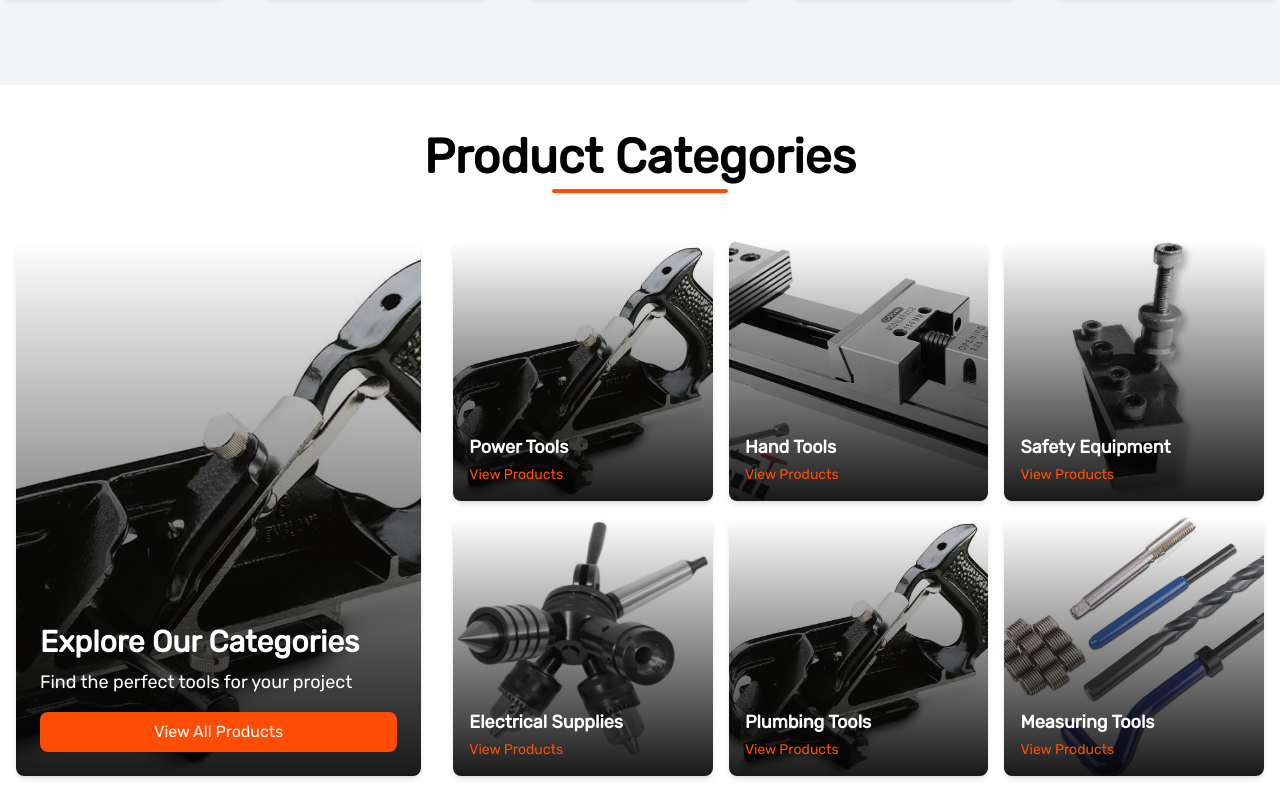
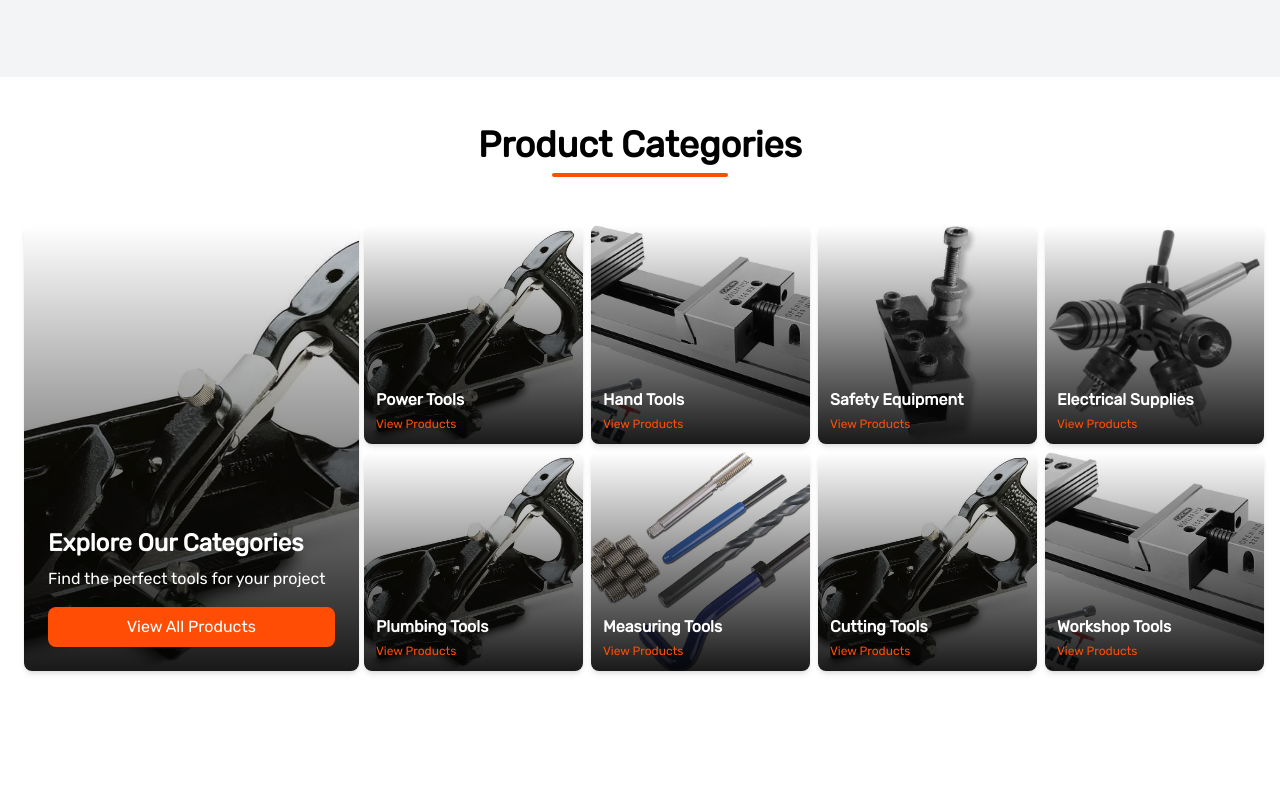
Before and after one commit to DesireDivTeam/Kaal, a Next.js app: page / in a window 1280 px wide. Shown: the part 1100-1897 px from the top of the page. Built offline with nearby package versions, Linux system fonts and the light colour scheme.

Commit message:
Add cache control headers and adjust heading sizes for improved performance and consistency

```diff
--- a/next.config.mjs
+++ b/next.config.mjs
@@ -1,4 +1,27 @@
 /** @type {import('next').NextConfig} */
-const nextConfig = {};
+const nextConfig = {
+  async headers() {
+    return [
+      {
+        source: "/:all*(svg|jpg|png|webp)",
+        headers: [
+          {
+            key: "Cache-Control",
+            value: "no-cache, no-store, must-revalidate",
+          },
+        ],
+      },
+      {
+        source: "/:path*",
+        headers: [
+          {
+            key: "Cache-Control",
+            value: "no-store, must-revalidate",
+          },
+        ],
+      },
+    ];
+  },
+};
 
 export default nextConfig;
--- a/src/app/(pages)/contact/page.js
+++ b/src/app/(pages)/contact/page.js
@@ -110,7 +110,7 @@ export default function Component() {
   return (
     <Wrapper className="mb-6">
       <span className="w-full text-center ">
-        <h1 className="mb-12  md:text-5xl ">Get in Touch</h1>
+        <h1 className="mb-12  text-4xl ">Get in Touch</h1>
       </span>
       <div className="grid lg:grid-cols-2 grid-cols-1 gap-8 ">
         <section className="flex-col  md:flex space-y-10">
--- a/src/app/_component/Aboutus.jsx
+++ b/src/app/_component/Aboutus.jsx
@@ -11,9 +11,7 @@ export default function AboutUs({ activePage = "about" }) {
       <Wrapper>
         <div className="grid grid-cols-1 lg:grid-cols-2 gap-12 items-center">
           <div>
-            <h1 className=" md:text-5xl font-bold text-gray-900 mb-6">
-              About Us
-            </h1>
+            <h1 className=" text-4xl font-bold text-gray-900 mb-6">About Us</h1>
             <div className="w-24 h-1 bg-orange-500 mb-8"></div>
             <p className="text-gray-700 mb-6 leading-relaxed">
               Aimed with an invaluable legacy, contemporary approach and
--- a/src/app/_component/NewProducts.jsx
+++ b/src/app/_component/NewProducts.jsx
@@ -24,7 +24,7 @@ export default function NewProducts() {
     <section className="w-full bg-gray-100 py-12">
       <Wrapper>
         <div className="w-full pb-12 flex flex-col justify-center items-center">
-          <h1 className="md:text-5xl font-bold text-black">New Arrivals</h1>
+          <h1 className="text-4xl font-bold text-black">New Arrivals</h1>
           <span className="bg-orange-500 w-44 h-1 rounded-full mt-4"></span>
         </div>
 
--- a/src/app/_component/Product.jsx
+++ b/src/app/_component/Product.jsx
@@ -24,7 +24,7 @@ export default function Product({ activepage = "product" }) {
     <>
       <Wrapper>
         <span className="w-full pb-12 flex flex-col justify-center items-center ">
-          <h1 className=" md:text-5xl font-bold text-black">
+          <h1 className=" text-4xl font-bold text-black">
             {activepage === "homepage" ? "Hot Sellers" : ""}{" "}
           </h1>
           {activepage === "homepage" && (
--- a/src/app/_component/Testinomials.jsx
+++ b/src/app/_component/Testinomials.jsx
@@ -97,7 +97,7 @@ const Testimonial = () => {
     <section className="bg-gradient-to-b from-gray-50 to-white py-16">
       <div className="container mx-auto px-4 max-w-6xl">
         <div className="text-center mb-16">
-          <h2 className=" md:text-5xl font-bold text-gray-900 mb-4">
+          <h2 className=" text-4xl font-bold text-gray-900 mb-4">
             What Our Clients Say
           </h2>
           <div className="bg-[var(--maincolor)] w-32 h-1 mx-auto rounded-full"></div>
--- a/src/app/_component/TopBrands.jsx
+++ b/src/app/_component/TopBrands.jsx
@@ -39,7 +39,7 @@ const TopBrands = () => {
     <section className="py-16 bg-[var(--maincolor)]">
       <div className="max-w-screen-xl mx-auto px-4">
         <div className="text-center mb-12">
-          <h2 className=" md:text-5xl  mb-4 text-white">Top Brands</h2>
+          <h2 className=" text-4xl  mb-4 text-white">Top Brands</h2>
         </div>
 
         <div className="grid grid-cols-2 md:grid-cols-3 lg:grid-cols-6 gap-8 items-center justify-items-center">
--- a/src/app/_component/TopCategory.jsx
+++ b/src/app/_component/TopCategory.jsx
@@ -9,22 +9,21 @@ const categories = [
   { name: "Electrical Supplies", image: "/k4.webp" },
   { name: "Plumbing Tools", image: "/k5.webp" },
   { name: "Measuring Tools", image: "/k6.webp" },
+  { name: "Cutting Tools", image: "/k1.webp" },
+  { name: "Workshop Tools", image: "/k2.webp" },
 ];
-
 export default function TopCategories() {
   return (
     <section className="py-12 bg-white">
-      <div className="container px-4 max-w-7xl mx-auto">
+      <div className="container px-4 max-w-[85rem] mx-auto">
         <span className="w-full pb-12 flex flex-col justify-center items-center">
-          <h1 className=" md:text-5xl font-bold text-black">
-            Product Categories
-          </h1>
+          <h1 className="text-4xl font-bold text-black">Product Categories</h1>
           <div className="bg-[var(--maincolor)] w-44 h-1 rounded-full mt-2"></div>
         </span>
         <div className="flex flex-col lg:flex-row gap-8">
           {/* Banner Image */}
-          <div className="lg:w-1/3">
-            <div className="relative aspect-[3/4] lg:aspect-auto lg:h-full overflow-hidden rounded-lg shadow-md">
+          <div className="lg:w-1/4 mx-2">
+            <div className="relative lg:h-[calc(100%)] aspect-[3/4] overflow-hidden rounded-lg shadow-md">
               <Image
                 src="/k1.webp"
                 alt="Category Banner"
@@ -33,10 +32,10 @@ export default function TopCategories() {
                 className="transition-opacity duration-300 hover:opacity-90"
               />
               <div className="absolute inset-0 flex flex-col justify-end bg-gradient-to-t from-black/90 to-transparent p-6">
-                <h2 className="text-white text-3xl font-bold mb-2">
+                <h2 className="text-white text-2xl font-bold mb-2">
                   Explore Our Categories
                 </h2>
-                <p className="text-white text-lg mb-4">
+                <p className="text-white text-base mb-4">
                   Find the perfect tools for your project
                 </p>
                 <Link
@@ -50,11 +49,11 @@ export default function TopCategories() {
           </div>
 
           {/* Category Cards */}
-          <div className="lg:w-2/3">
-            <div className="grid grid-cols-1 sm:grid-cols-2 lg:grid-cols-3 gap-4">
+          <div className="lg:w-3/4">
+            <div className="grid grid-cols-1 sm:grid-cols-2 lg:grid-cols-4 gap-2">
               {categories.map((category, index) => (
                 <Link href="/product" key={index} className="group">
-                  <div className="relative aspect-square overflow-hidden rounded-lg shadow-md transition-transform duration-300 ease-in-out group-hover:scale-105">
+                  <div className="relative aspect-square overflow-hidden rounded-lg shadow-md transition-transform duration-300 ease-in-out">
                     <Image
                       src={category.image}
                       alt={category.name}
@@ -62,11 +61,11 @@ export default function TopCategories() {
                       objectFit="cover"
                       className="transition-opacity duration-300 group-hover:opacity-80"
                     />
-                    <div className="absolute inset-0 flex flex-col justify-end bg-gradient-to-t from-black/90 to-transparent p-4">
-                      <h3 className="text-white text-lg font-semibold">
+                    <div className="absolute inset-0 flex flex-col justify-end bg-gradient-to-t from-black/90 to-transparent p-3">
+                      <h3 className="text-white text-base font-semibold">
                         {category.name}
                       </h3>
-                      <p className="text-[var(--maincolor)] text-sm mt-1">
+                      <p className="text-[var(--maincolor)] text-xs mt-1">
                         View Products
                       </p>
                     </div>
--- a/src/app/_component/Whychoose.jsx
+++ b/src/app/_component/Whychoose.jsx
@@ -39,7 +39,7 @@ export default function WhyChooseUs() {
     <section className="bg-gray-100 py-10">
       <Wrapper>
         <div className="text-center mb-16">
-          <h2 className=" md:text-5xl font-bold text-gray-900 mb-4">
+          <h2 className=" text-4xl font-bold text-gray-900 mb-4">
             Why Choose Us
           </h2>
           <div className="bg-orange-500 w-24 h-1 mx-auto rounded-full"></div>
```
Also changed, not shown: src/middleware.js (added, +16 -0 lines).
